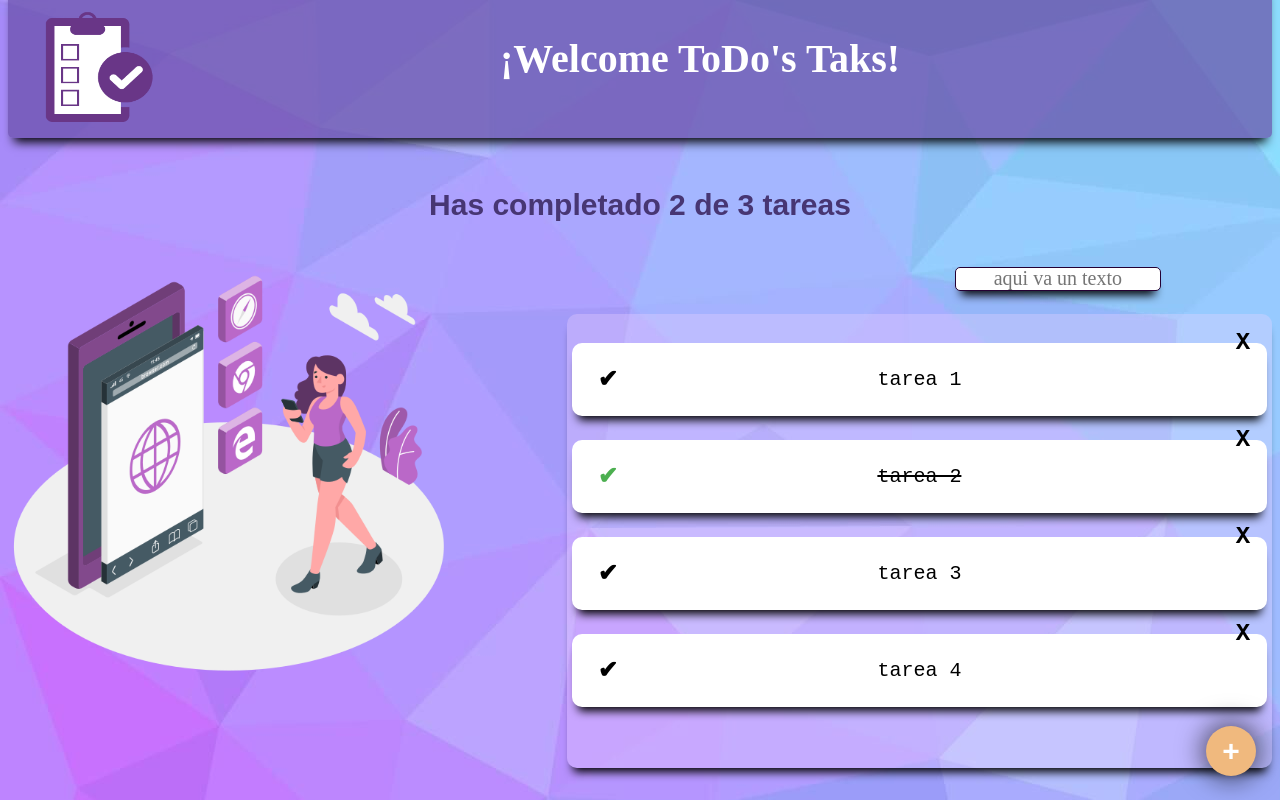
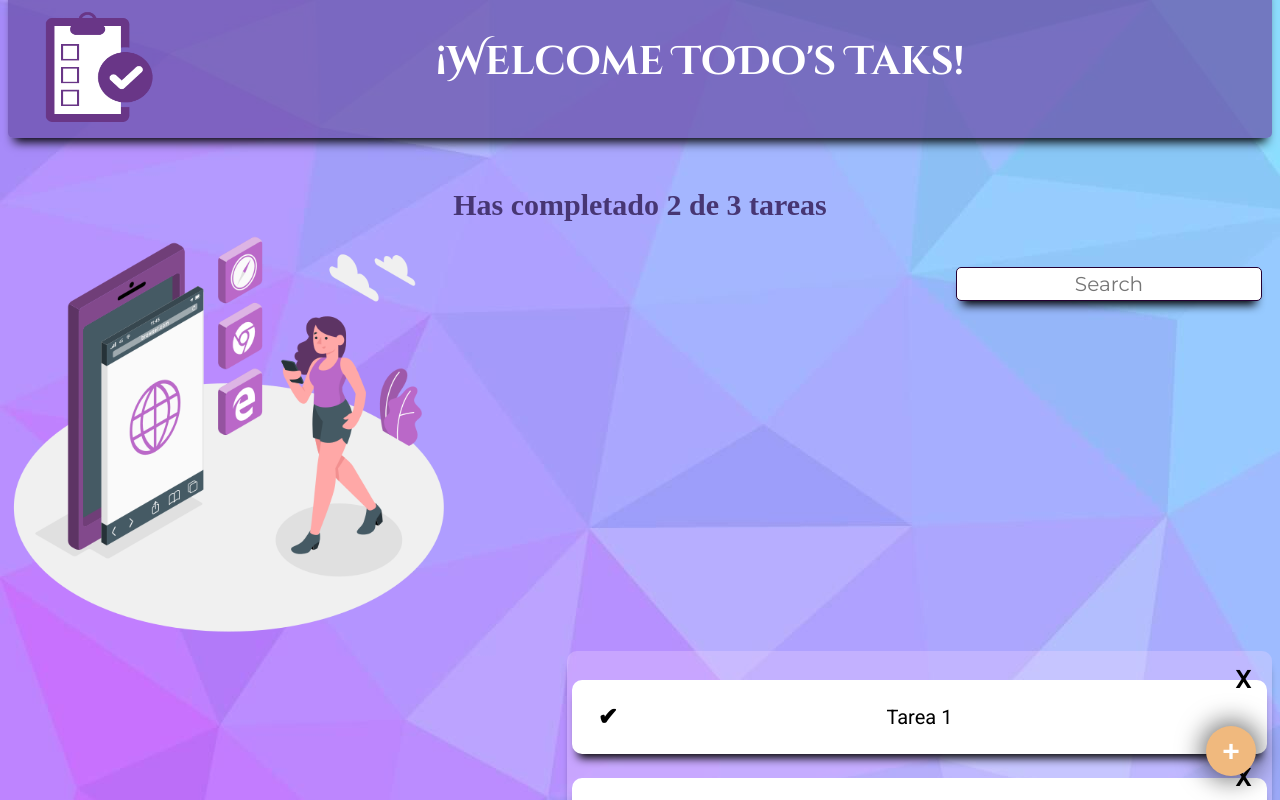
Before and after one commit to lis95/app-todo, a React (Create React App) app: page / in a window 1280 px wide. Shown: the top 800 px of the page. Built offline with nearby package versions, Linux system fonts and the light colour scheme.

Commit message:
refactoring code.

```diff
--- a/package.json
+++ b/package.json
@@ -8,6 +8,7 @@
     "@testing-library/user-event": "^12.8.3",
     "react": "^17.0.2",
     "react-dom": "^17.0.2",
+    "react-icons": "^4.2.0",
     "react-scripts": "4.0.3",
     "web-vitals": "^1.1.2"
   },
--- a/public/index.html
+++ b/public/index.html
@@ -10,7 +10,11 @@
       content="Web site created using create-react-app"
     />
     <link rel="apple-touch-icon" href="%PUBLIC_URL%/logo192.png" />
-    <!--
+
+
+    <link rel="preconnect" href="https://fonts.googleapis.com">
+<link rel="preconnect" href="https://fonts.gstatic.com" crossorigin>
+<link href="https://fonts.googleapis.com/css2?family=Cinzel+Decorative:wght@700&family=Lato&family=Montserrat&family=Open+Sans&family=Roboto&display=swap" rel="stylesheet">    <!--
       manifest.json provides metadata used when your web app is installed on a
       user's mobile device or desktop. See https://developers.google.com/web/fundamentals/web-app-manifest/
     -->
--- a/src/App.js
+++ b/src/App.js
@@ -9,9 +9,9 @@ import { HeaderToDo } from './Component/HeaderToDo';
 
 
 const toDos = [
-  {text: 'tarea 1', completed: false},
-  {text: 'tarea 2', completed: true},
-  {text: 'tarea 3', completed: false},
+  {text: 'Tarea 1', completed: false},
+  {text: 'Tarea 2', completed: true},
+  {text: 'Tarea 3', completed: false},
   {text: 'tarea 4', completed: false}
 
 ]
--- a/src/Component/ToDoSearch.js
+++ b/src/Component/ToDoSearch.js
@@ -7,7 +7,7 @@ import "../styles/ToDoSearch.css";
 function ToDoSearch () {
     return(
         <div className="ToDoSearch">
-            <input className="ButtonSearch"placeholder="aqui va un texto"/>
+            <input className="ButtonSearch"placeholder="Search"/>
         </div>
     );
 }
--- a/src/styles/HeaderToDo.css
+++ b/src/styles/HeaderToDo.css
@@ -14,11 +14,8 @@
     justify-content: center;
     position: relative;
     color: white;
-    font-family: 'Courgette', cursive;
     font-size: 40px;
-    font-family: 'Bonheur Royale', cursive;
-
-
+    font-family: 'Cinzel Decorative', cursive;
 }
 
 .logo{
--- a/src/styles/ToDoCounter.css
+++ b/src/styles/ToDoCounter.css
@@ -5,8 +5,5 @@
   padding: 10px;
   color: #473673;
   font-size: 30px;
-  font-family: 'Courgette', cursive;
-  font-family: 'Bonheur Royale', cursive;
-  font-family: 'Courgette', cursive;
-  font-family: 'Stick No Bills', sans-serif;
+  font-family: 'Lustria', serif;
 }
--- a/src/styles/ToDoItem.css
+++ b/src/styles/ToDoItem.css
@@ -11,8 +11,8 @@
     box-shadow: 0px 10px 10px -6px black;
     transition: transform .5s;
     font-size: 20px;
-    font-family: 'Courier New', Courier, monospace;
-   }
+    font-family: 'Roboto', sans-serif;
+     }
 
    .ToDoItem:hover{
     transform: scale(1.1);
--- a/src/styles/ToDoList.css
+++ b/src/styles/ToDoList.css
@@ -1,5 +1,6 @@
 
 .Caja{
+    display: inline;
     border-radius: 10px;
     padding: 5px;
     width: 55%;
--- a/src/styles/ToDoSearch.css
+++ b/src/styles/ToDoSearch.css
@@ -1,11 +1,13 @@
 .ToDoSearch{
-    padding: 0 8% 1%;;
-    display: flex;
-    justify-content: end;
+    padding: 0 8% 1%;
+    display: inline;
+
 }
 .ButtonSearch{
-    height: 20px;
-    width: 200px;
+    display: inline-block;
+    float: right;
+    height: 30px;
+    width: 300px;
     background-color: rgb(255, 255, 255);
     border: 1px solid #250033;
     box-shadow: 0px 10px 10px -6px black;
```
Also changed, not shown: 1 other file (tests, documents, lock files or other folders).
